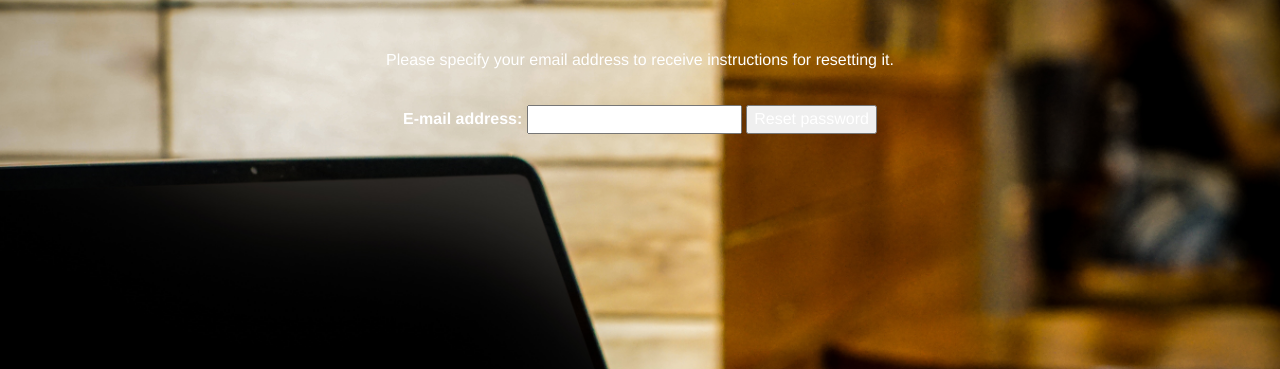
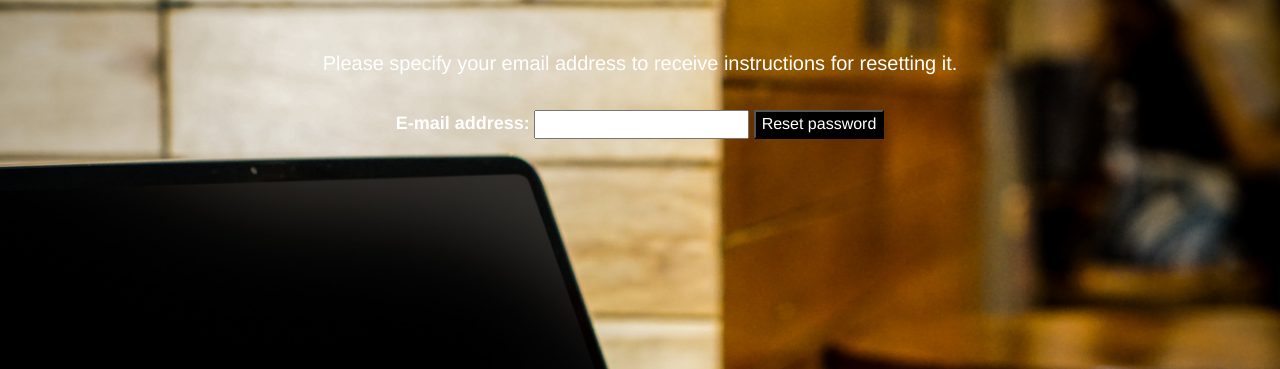
Before and after one commit to desflaherty/Unicorn_issue_tracker, a Django app: a page that uses templates/registration/password_reset_form.html in a window 1280 px wide. Shown: the part 51-420 px from the top of the page. Run offline with Django 3.2, Linux system fonts and the light colour scheme; some libraries are stand-ins or nearby versions.

Commit message:
styling reset pw form

```diff
--- a/static/css/style.css
+++ b/static/css/style.css
@@ -385,3 +385,18 @@ background-color: orange;
     font-size:20px;
     margin-top: 20px;
 }
+
+
+/*****************RESET FORM ****************************************/
+
+.reset-btn {
+    background-color: black;
+}
+
+.reset-text {
+    font-size:20px;
+}
+
+.control-label {
+    font-size:18px;
+}
--- a/templates/registration/password_reset_form.html
+++ b/templates/registration/password_reset_form.html
@@ -2,14 +2,15 @@
 {% block title %}Reset Password{% endblock %}
 
 {% block content %}
-
+<div class="container">
 <form method="post" class="accountform">
-    <p>Please specify your email address to receive instructions for resetting it.</p>
+    <p class="reset-text">Please specify your email address to receive instructions for resetting it.</p>
     <br>
     <div style="display:none">
         <input type="hidden" value="{{ csrf_token }}" name="csrfmiddlewaretoken">
     </div>
      {{ form.email.errors }}
-    <p><label for="id_email" class="control-label required-field">E-mail address:</label> {{ form.email }} <input type="submit" value="Reset password" /></p>
+    <p><label for="id_email" class="control-label required-field">E-mail address:</label> {{ form.email }} <input type="submit" class="reset-btn" value="Reset password" /></p>
 </form>
+</div>
 {% endblock %}
```
